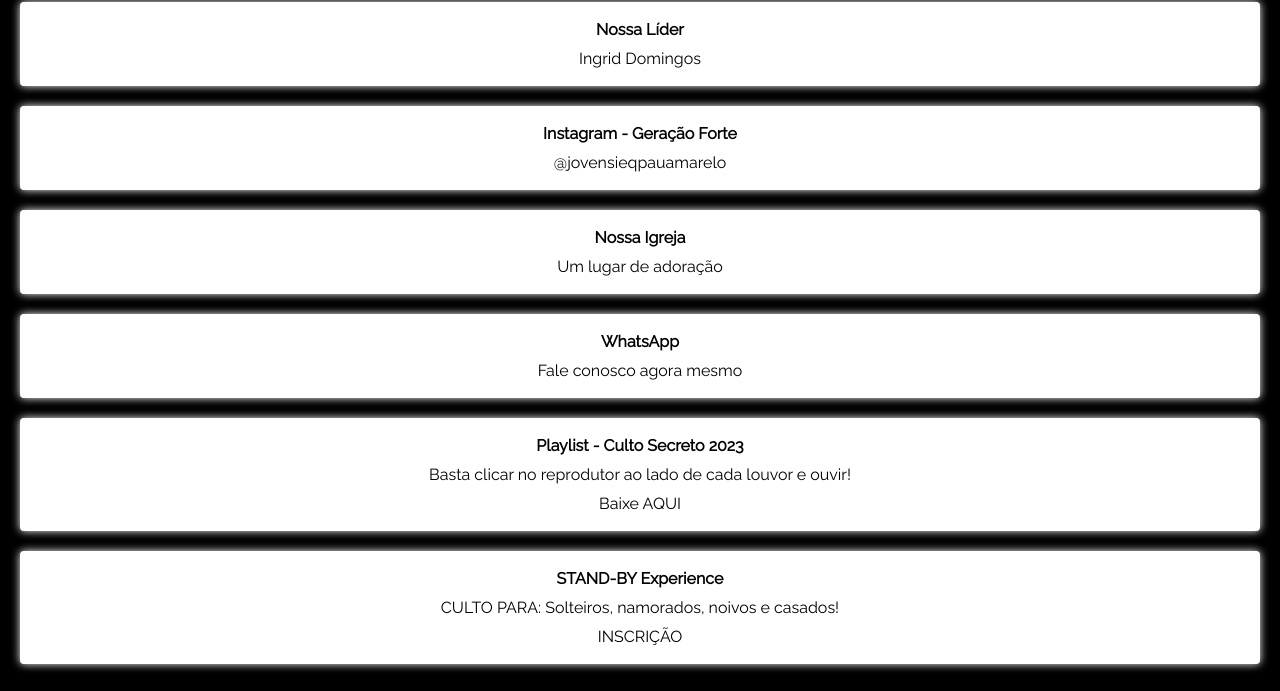
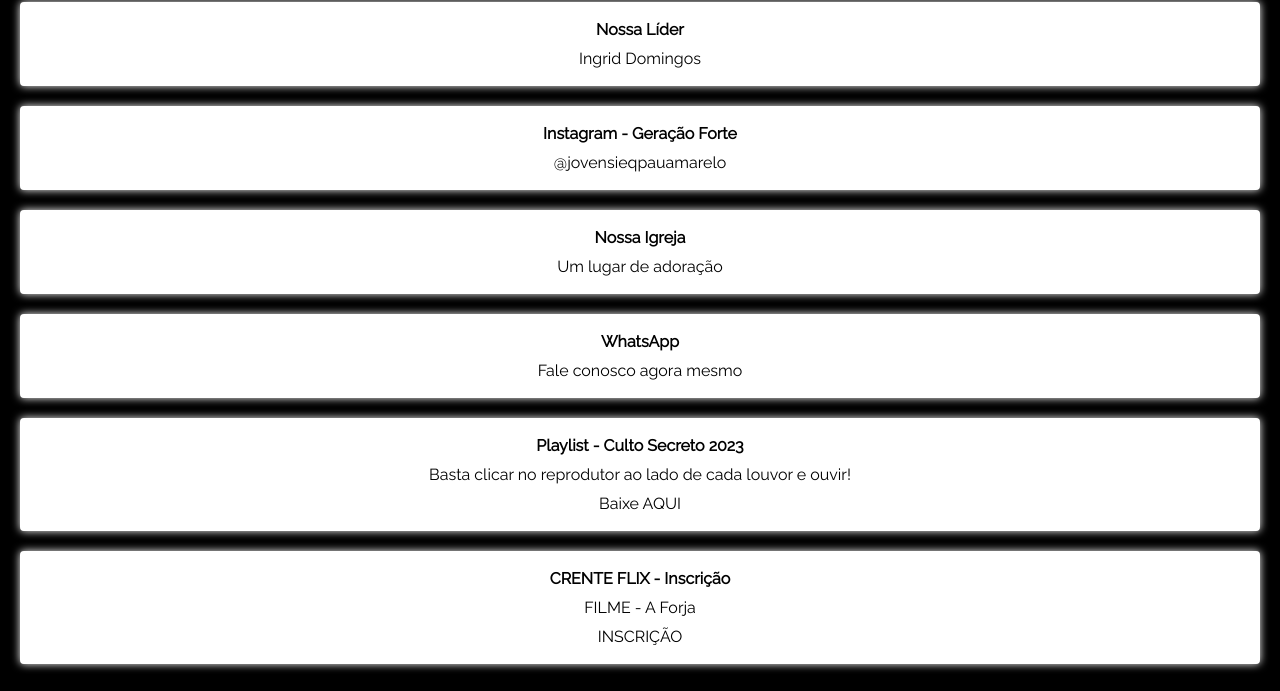
Before and after one commit to marcelodomingos016/linktree-GeracaoForte, a plain HTML site: page index.html in a window 1280 px wide. Shown: the part 299-990 px from the top of the page. Drawn offline with Linux system fonts and the light colour scheme.

Commit message:
Update index.html

```diff
--- a/index.html
+++ b/index.html
@@ -82,9 +82,9 @@
                         </a>
                     </li>
                     <li>
-                        <a href="https://form.jotform.com/241548331383658" target="_blank">
-                           STAND-BY Experience
-                            <span>CULTO PARA: Solteiros, namorados, noivos e casados!</span>
+                        <a href="https://form.jotform.com/250815971241052" target="_blank">
+                           CRENTE FLIX - Inscrição
+                            <span>FILME - A Forja</span>
                             <span>INSCRIÇÃO</span>
                         </a>
                     </li>
```
